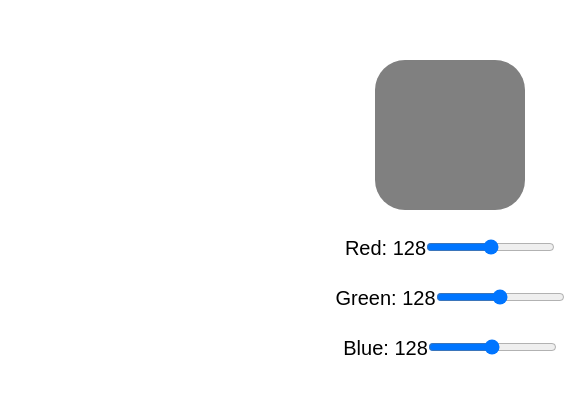
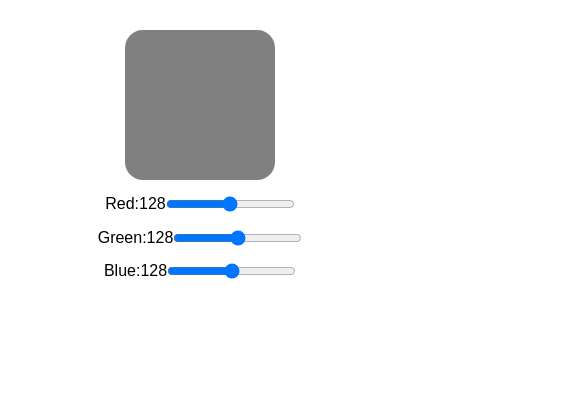
Before and after one commit to pplatonn/RGB_generator, a plain HTML site: page index.html in a window 390 px wide. Shown: the top 394 px of the page, 585 px wide, since content can reach past the window. Drawn offline with Linux system fonts and the light colour scheme.

Commit message:
responsive design was added

```diff
--- a/assets/style/style.css
+++ b/assets/style/style.css
@@ -26,3 +26,45 @@ body {
     height: 150px;
     background-color: rgb(128, 128, 128);
 }
+
+label {
+    text-align: center;
+    display: flex;
+    align-items: center;
+}
+
+@media (max-width: 1200px) {
+    .container {
+        width: 700px;
+        height: 250px;
+    }
+    #colorBox {
+        border-radius: 25px;
+    }
+}
+
+@media (max-width: 900px) {
+    .container {
+        width: 500px;
+    }
+    #colorBox {
+        border-radius: 20px;
+    }
+    body {
+        padding-top: 50px;
+        font-size: 18px;
+    }
+}
+
+@media (max-width: 500px) {
+    .container {
+        width: 400px;
+    }
+    #colorBox {
+        border-radius: 18px;
+    }
+    body {
+        padding-top: 30px;
+        font-size: 16px;
+    }
+}
```
